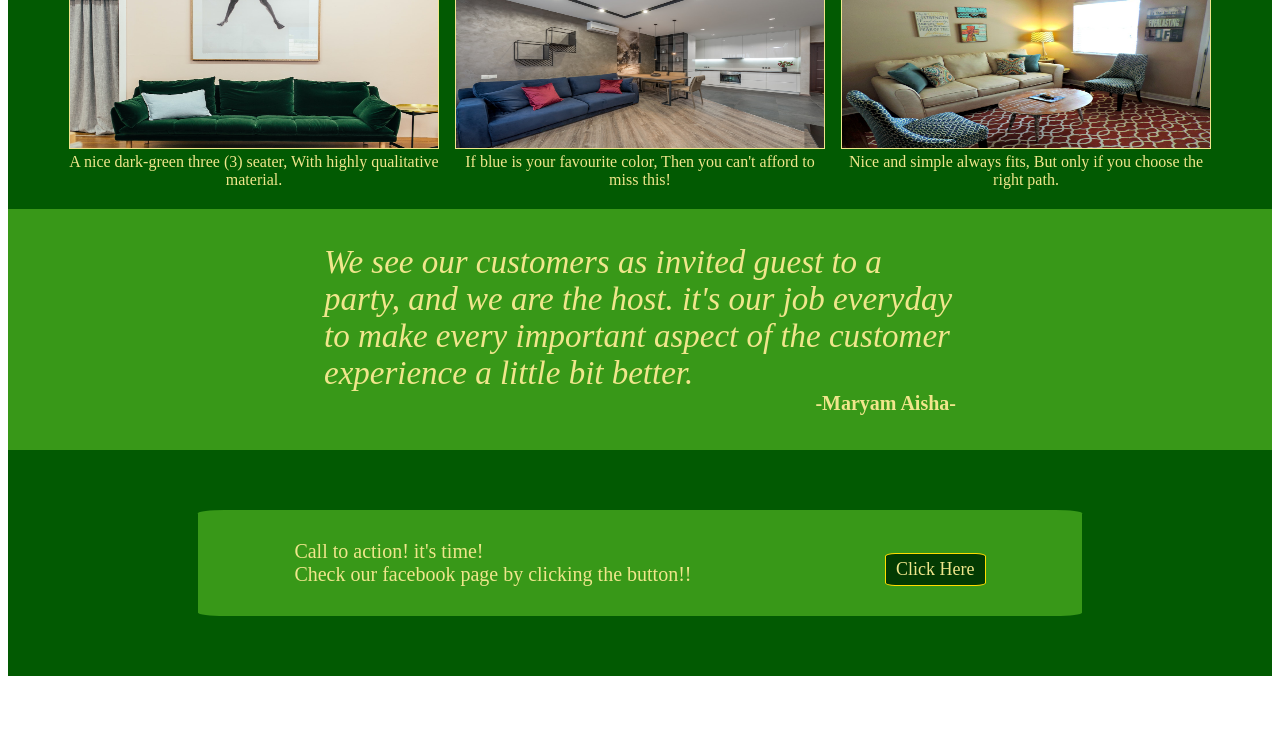
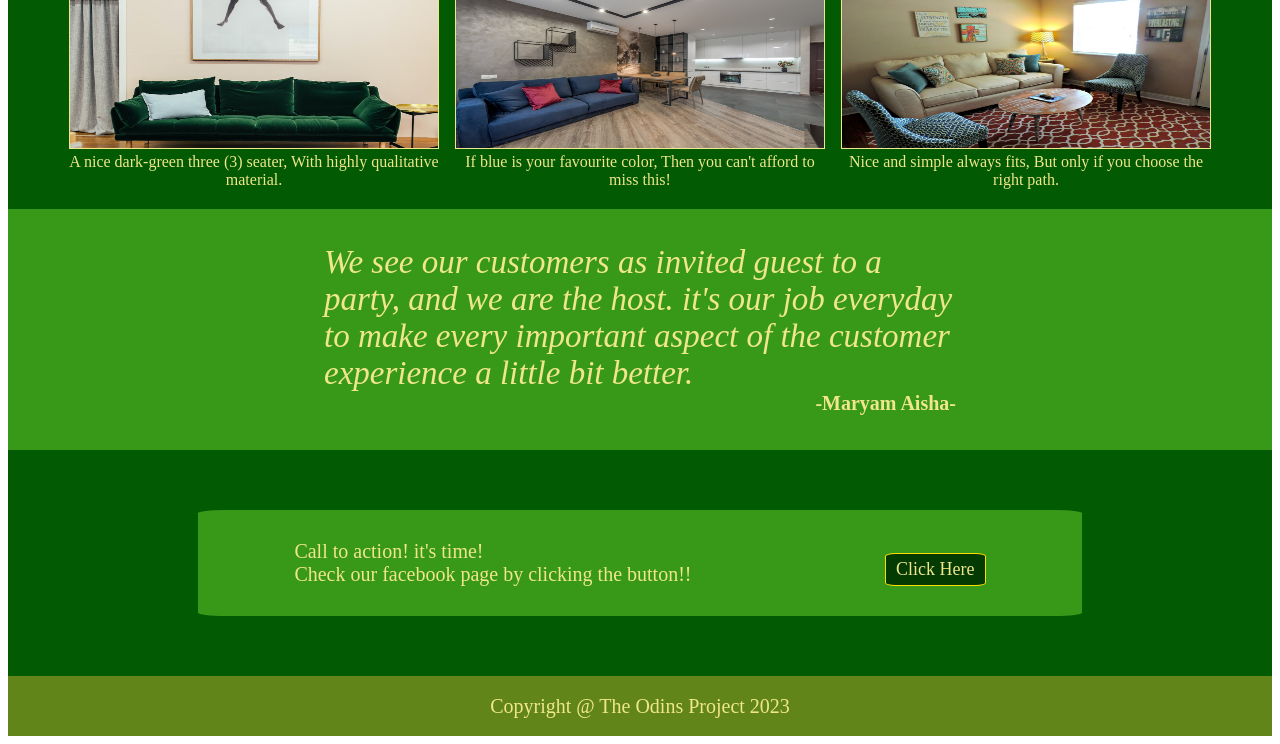
Before and after one commit to Abdulrazak-idris/landing_page, a plain HTML site: page index.html in a window 1280 px wide. Shown: the part 454-1198 px from the top of the page. Before the commit the page ends 1138 px from the top, so only its background shows below. Drawn offline with Linux system fonts and the light colour scheme.

Commit message:
complete landing_page

```diff
--- a/index.html
+++ b/index.html
@@ -59,6 +59,9 @@
             <div class="fourth-item-2">Click Here</div>
         </div>
     </div>
+    <div class="fifth_container">
+        <div class="footer">Copyright @ The Odins Project 2023</div>
+    </div>
 
 </body>
 </html>
--- a/style.css
+++ b/style.css
@@ -130,7 +130,17 @@ body {
     align-self: flex-end;
 }
 
-.fourth-item {
+.fourth-item,
+.footer {
     color: khaki;
     font-size: 20px;
 }
+
+.fifth_container {
+    height: 30px;
+    display: flex;
+    justify-content: center;
+    align-items: center;
+    padding: 30px;
+    background-color:rgb(97, 133, 24);
+}
```
